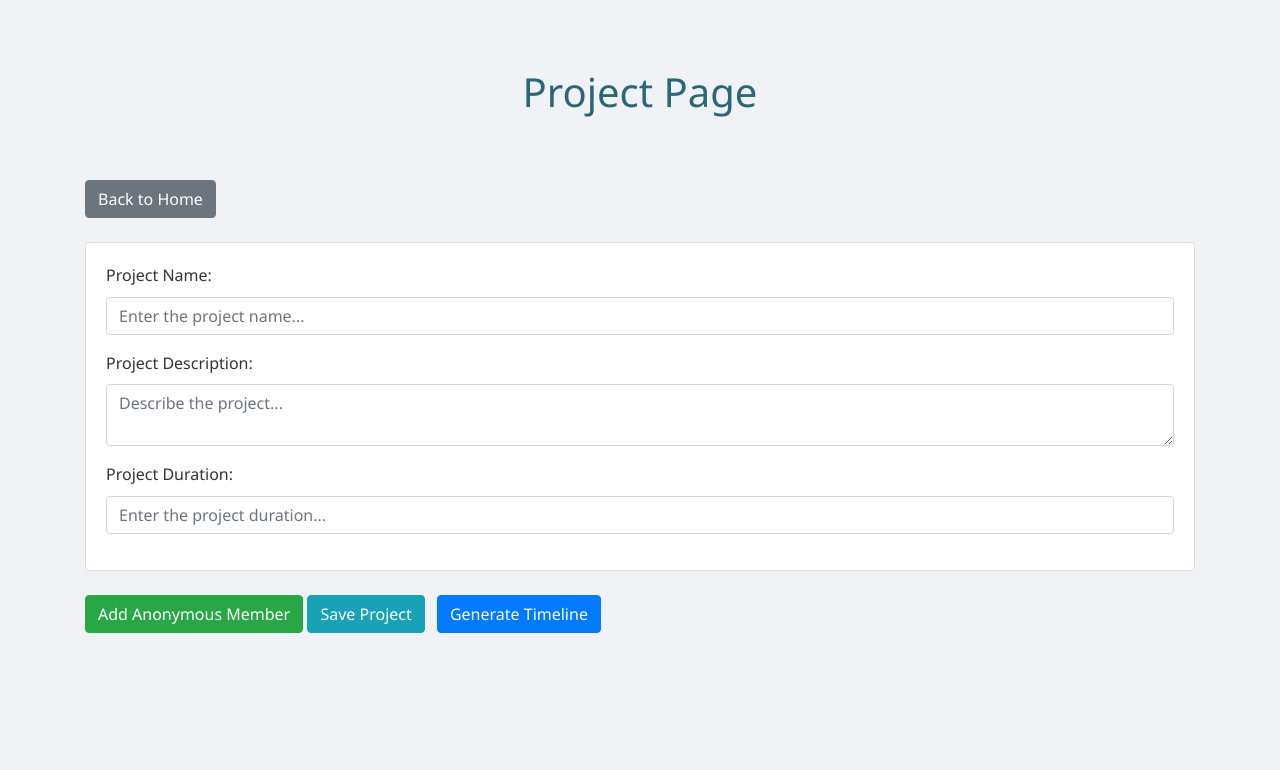
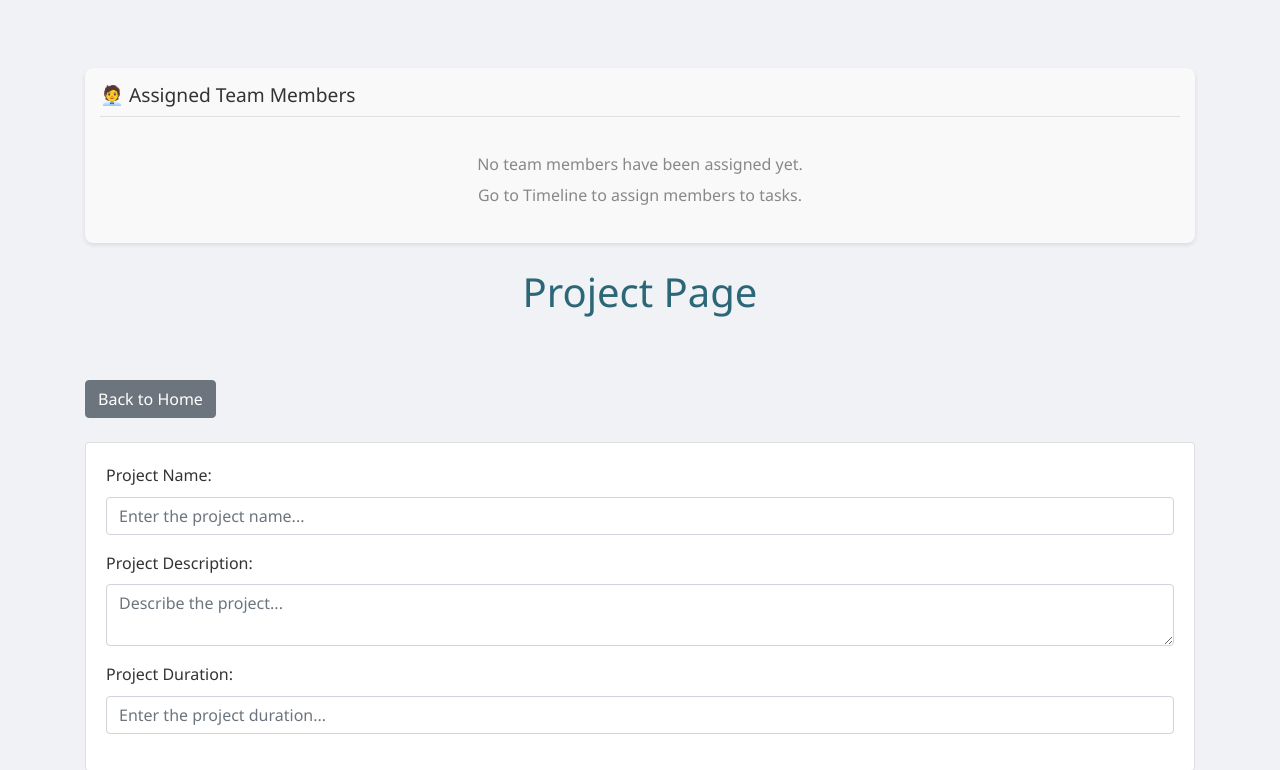
Before and after one commit to UdhayaShan1/intuition-perplexity, a Flask app: page /project in a window 1280 px wide. Shown: the top 770 px of the page. Before the commit the page ends 633 px from the top, so only its background shows below. Run offline with Flask 3, Linux system fonts and the light colour scheme; parts of the project's set-up code (start-up, migrations or seed data) failed here and were passed over; some libraries are stand-ins or nearby versions.

Commit message:
Show assignment to each project

```diff
--- a/app.py
+++ b/app.py
@@ -2,7 +2,12 @@ from flask import Flask, render_template, request, jsonify
 import webbrowser
 from threading import Timer
 from database import init_db, save_project_to_db, load_project_from_db, get_all_projects, save_timeline_to_db
-from employees_database import populate_employees_with_mock_data
+from employees_database import (
+    populate_employees_with_mock_data,
+    db_get_assigned_employees,
+    assign_employee_to_project,  # Add this import
+    get_all_employees
+)
 import employees_database
 import os
 import json
@@ -16,6 +21,9 @@ openai.api_key = ""
 
 with open("api_key/api.txt", "r") as key_file:
     openai.api_key = key_file.read().strip()
+
+# Remove this redundant import since we already imported get_all_employees above
+# from employees_database import get_all_employees
 
 from employees_database import get_all_employees
 
@@ -153,7 +161,28 @@ def save_project():
         print(traceback.format_exc())
         return jsonify({"status": "error", "message": str(e)}), 500
 
-from employees_database import assign_employee_to_project
+
+# Add this route to your app.py
+
+@app.route('/get_assigned_employees')
+def get_assigned_employees():
+    try:
+        project_id = request.args.get('project_id')
+
+        if not project_id:
+            return jsonify({"status": "error", "message": "No project ID provided"}), 400
+
+        # Call the function from employees_database
+        employees = db_get_assigned_employees(project_id)
+
+        return jsonify({
+            "status": "success",
+            "employees": employees
+        })
+
+    except Exception as e:
+        print(f"Error in get_assigned_employees: {str(e)}")
+        return jsonify({"status": "error", "message": str(e)}), 500
 
 @app.route('/submit_plan', methods=['POST'])
 def submit_plan():
--- a/static/project.js
+++ b/static/project.js
@@ -10,7 +10,6 @@ let autoSaveTimer;
 let hasUnsavedChanges = false;
 
 document.addEventListener("DOMContentLoaded", () => {
-    // Get projectId from URL or localStorage
     const urlParams = new URLSearchParams(window.location.search);
 
     // Check if this is a request for a new project
@@ -35,6 +34,9 @@ document.addEventListener("DOMContentLoaded", () => {
         // Clear any existing members
         document.getElementById("members").innerHTML = "";
 
+        // Initialize empty assigned members section
+        renderAssignedMembersSection([]);
+
         console.log(`Created new project with ID: ${projectId}`);
     } else {
         // If not a new project, try to get the ID from URL or localStorage
@@ -47,13 +49,21 @@ document.addEventListener("DOMContentLoaded", () => {
 
             // Load from DB
             loadProjectData(projectId);
+
+            // Also fetch assigned employees for this project
+            fetchAssignedEmployees(projectId);
         } else {
             // If no ID was found, create a new project
             projectId = `project_${Date.now()}_${Math.floor(Math.random() * 1000)}`;
             localStorage.setItem("currentProjectId", projectId);
             console.log(`No project ID found, creating new with ID: ${projectId}`);
+
+            // Initialize empty assigned members section
+            renderAssignedMembersSection([]);
         }
     }
+
+
 
     // Save button
     document.getElementById("save-project").addEventListener("click", () => {
@@ -115,6 +125,90 @@ document.addEventListener("DOMContentLoaded", () => {
         });
     }
 });
+
+// Add this new function to fetch and display assigned employees
+// No changes needed to the fetchAssignedEmployees function as it's already
+// calling the correct endpoint, but I'm including it for clarity:
+
+function fetchAssignedEmployees(projectId) {
+    fetch(`/get_assigned_employees?project_id=${encodeURIComponent(projectId)}`)
+        .then(response => response.json())
+        .then(data => {
+            if (data.status === "success") {
+                renderAssignedMembersSection(data.employees || []);
+            } else {
+                console.error("Failed to fetch assigned employees:", data.message);
+                renderAssignedMembersSection([]);
+            }
+        })
+        .catch(error => {
+            console.error("Error fetching assigned employees:", error);
+            renderAssignedMembersSection([]);
+        });
+}
+
+// Add this function to render the assigned members section
+function renderAssignedMembersSection(employees) {
+    // First check if the assigned-members-container exists, if not, create it
+    let container = document.getElementById("assigned-members-container");
+
+    if (!container) {
+        // Find where to insert the container (at the top of the page)
+        const mainContainer = document.querySelector('.container') || document.body;
+        const firstChild = mainContainer.firstChild;
+
+        // Create the container
+        container = document.createElement('div');
+        container.id = 'assigned-members-container';
+        container.className = 'assigned-members-container';
+
+        // Insert at the top
+        mainContainer.insertBefore(container, firstChild);
+    }
+
+    // Now render the assigned members
+    if (employees && employees.length > 0) {
+        // Generate HTML for assigned members display
+        container.innerHTML = `
+            <div class="assigned-members-header">
+                <h3>🧑‍💼 Assigned Team Members</h3>
+            </div>
+            <div class="assigned-members-grid">
+                ${employees.map(emp => `
+                    <div class="assigned-member-card">
+                        <div class="member-avatar">${getInitials(emp.name)}</div>
+                        <div class="member-info">
+                            <h4>${emp.name}</h4>
+                            <p>${emp.department || 'Department N/A'}</p>
+                            <p><small>${emp.years_with_company ? emp.years_with_company + ' years' : ''}</small></p>
+                        </div>
+                    </div>
+                `).join('')}
+            </div>
+        `;
+    } else {
+        // No assigned members yet
+        container.innerHTML = `
+            <div class="assigned-members-header">
+                <h3>🧑‍💼 Assigned Team Members</h3>
+            </div>
+            <div class="no-members-message">
+                <p>No team members have been assigned yet.</p>
+                <p>Go to Timeline to assign members to tasks.</p>
+            </div>
+        `;
+    }
+}
+
+// Helper function to get initials from name
+function getInitials(name) {
+    return name
+        .split(' ')
+        .map(part => part.charAt(0))
+        .join('')
+        .toUpperCase();
+}
+
 
 function loadProjectData(id) {
     console.log(`Loading project data for ID: ${id}`);
--- a/static/style.css
+++ b/static/style.css
@@ -745,3 +745,84 @@ a:hover {
     background-color: #cccccc;
     cursor: not-allowed;
 }
+
+/* Assigned Members Section */
+.assigned-members-container {
+    background-color: #f9f9f9;
+    border-radius: 8px;
+    padding: 15px;
+    margin-bottom: 25px;
+    box-shadow: 0 2px 4px rgba(0,0,0,0.1);
+}
+
+.assigned-members-header {
+    border-bottom: 1px solid #e0e0e0;
+    padding-bottom: 10px;
+    margin-bottom: 15px;
+}
+
+.assigned-members-header h3 {
+    font-size: 1.2rem;
+    color: #333;
+    margin: 0;
+}
+
+.assigned-members-grid {
+    display: grid;
+    grid-template-columns: repeat(auto-fill, minmax(180px, 1fr));
+    gap: 15px;
+}
+
+.assigned-member-card {
+    display: flex;
+    align-items: center;
+    padding: 10px;
+    background-color: white;
+    border-radius: 6px;
+    box-shadow: 0 1px 3px rgba(0,0,0,0.08);
+    transition: transform 0.2s;
+}
+
+.assigned-member-card:hover {
+    transform: translateY(-2px);
+    box-shadow: 0 3px 5px rgba(0,0,0,0.12);
+}
+
+.member-avatar {
+    width: 40px;
+    height: 40px;
+    border-radius: 50%;
+    background-color: #4285f4;
+    color: white;
+    display: flex;
+    align-items: center;
+    justify-content: center;
+    font-weight: bold;
+    margin-right: 10px;
+}
+
+.member-info {
+    flex: 1;
+}
+
+.member-info h4 {
+    margin: 0;
+    font-size: 0.95rem;
+    color: #333;
+}
+
+.member-info p {
+    margin: 2px 0 0 0;
+    font-size: 0.8rem;
+    color: #666;
+}
+
+.no-members-message {
+    text-align: center;
+    color: #888;
+    padding: 15px;
+}
+
+.no-members-message p {
+    margin: 5px 0;
+}
```
Also changed, not shown: employees_database.py (+30 -0 lines), db/employees.db, db/projects.db.
